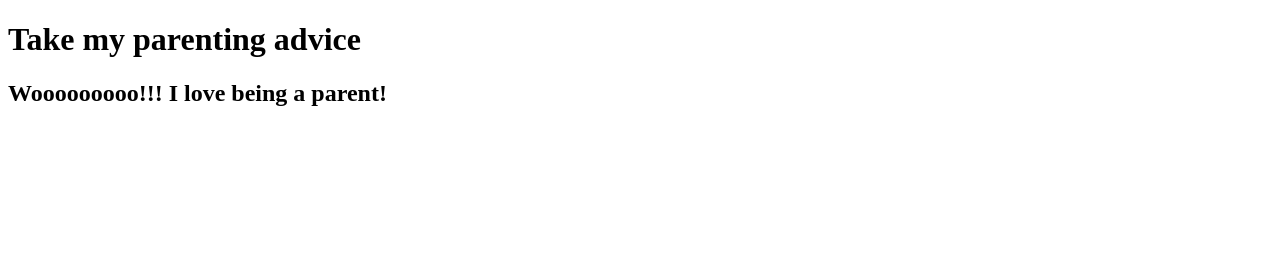
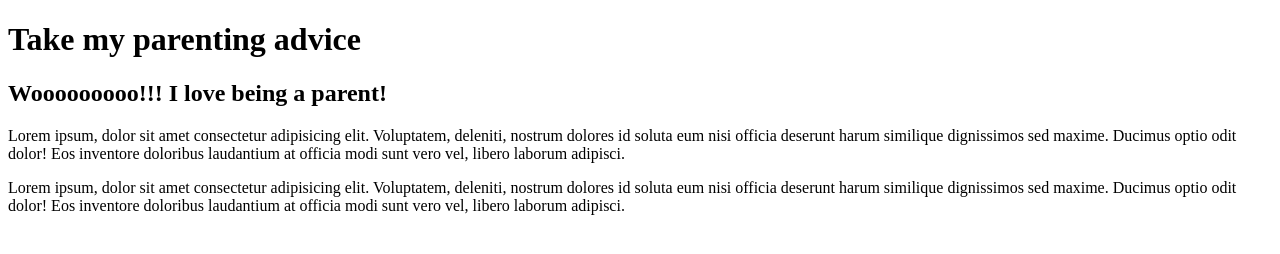
Before and after one commit to SolomonSerry/my-first-git-baby, a plain HTML site: page index.html in a window 1280 px wide. Drawn offline with Linux system fonts and the light colour scheme.

Commit message:
Added some text! :mmouse::ribbon::sparkles:

```diff
--- a/index.html
+++ b/index.html
@@ -10,5 +10,10 @@
    <h1>Take my parenting advice</h1>
 
    <h2>Wooooooooo!!! I love being a parent!</h2>
+
+   <p>Lorem ipsum, dolor sit amet consectetur adipisicing elit. Voluptatem, deleniti, nostrum dolores id soluta eum nisi officia deserunt harum similique dignissimos sed maxime. Ducimus optio odit dolor! Eos inventore doloribus laudantium at officia modi sunt vero vel, libero laborum adipisci.</p>
+
+
+   <p>Lorem ipsum, dolor sit amet consectetur adipisicing elit. Voluptatem, deleniti, nostrum dolores id soluta eum nisi officia deserunt harum similique dignissimos sed maxime. Ducimus optio odit dolor! Eos inventore doloribus laudantium at officia modi sunt vero vel, libero laborum adipisci.</p>
 </body>
 </html>
```
